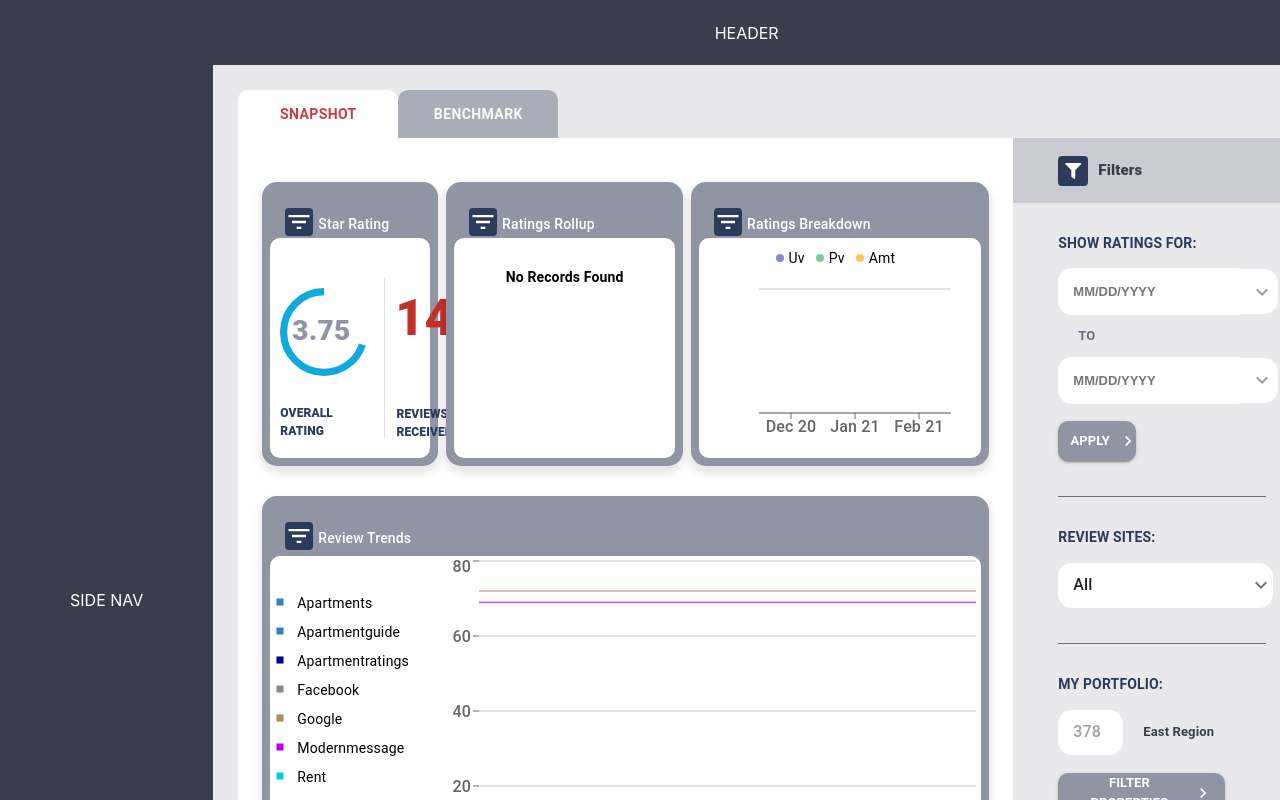
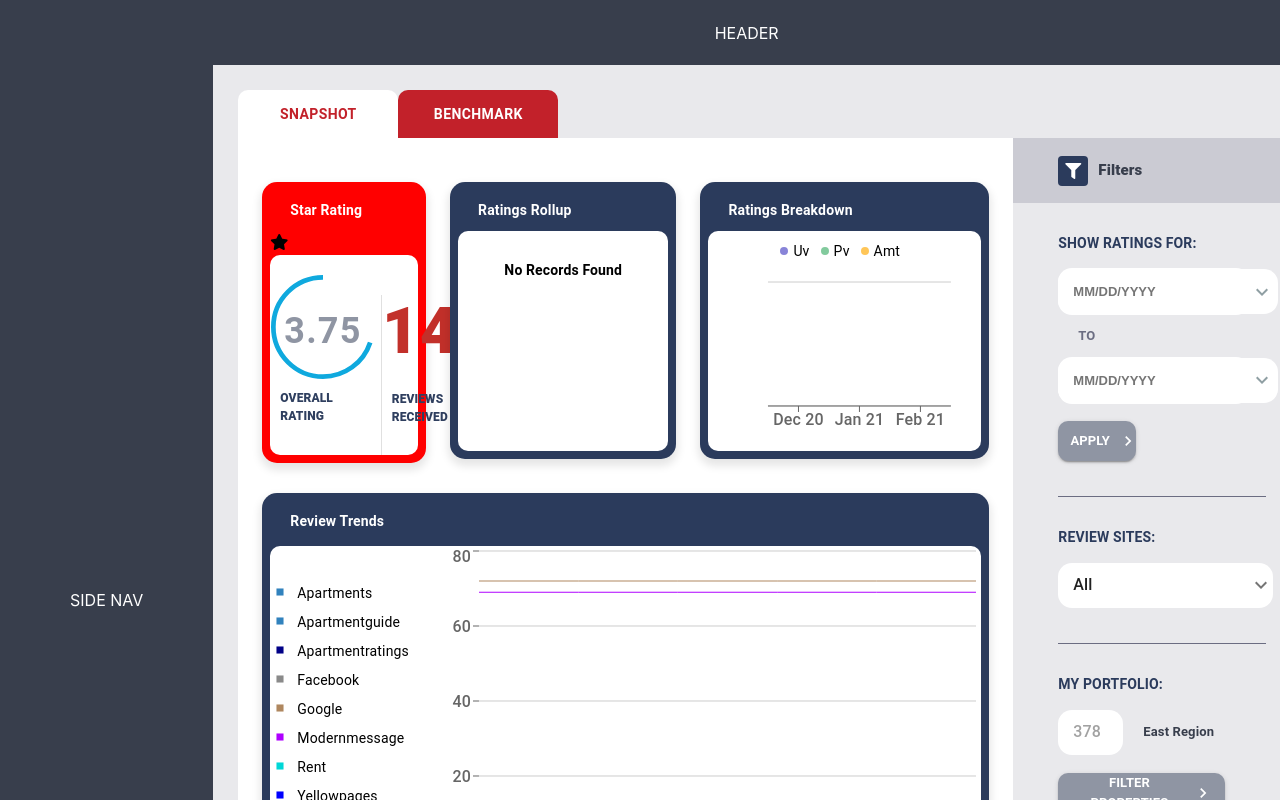
Before and after one commit to tanveerisonline/Ratings-Tracker, a React (Create React App) app: page / in a window 1280 px wide. Shown: the top 800 px of the page. Built offline with nearby package versions, Linux system fonts and the light colour scheme.

Commit message:
Changed star layout

```diff
--- a/src/App.css
+++ b/src/App.css
@@ -35,3 +35,11 @@
   border-bottom: none;
   display: none;
 }
+.fa-star {
+  height: "26px";
+  width: "26px";
+  border-radius: "5px";
+  /*fontSize: "22px", */
+  background-color: "green";
+  color: "#fff";
+}
--- a/src/components/TabContainer.js
+++ b/src/components/TabContainer.js
@@ -57,10 +57,11 @@ const useStyles = makeStyles((theme) => ({
     borderRadius: "10px 10px 0px 0px",
     color: "white",
     fontWeight: "600",
-    backgroundColor: "#8f95a3",
+    opacity: 1,
+    backgroundColor: "#c2212a",
     "&.Mui-selected": {
-      backgroundColor: "white",
-      color: "#c93e46",
+      backgroundColor: "#fff",
+      color: "#c2212a",
     },
   },
 }));
--- a/src/views/ReviewManagement/Components/Layouts/BoxLayout.js
+++ b/src/views/ReviewManagement/Components/Layouts/BoxLayout.js
@@ -1,76 +1,52 @@
-import { Grid, Typography, makeStyles, Box } from "@material-ui/core";
+import { Grid, makeStyles, Box } from "@material-ui/core";
+import { red } from "@material-ui/core/colors";
 import React from "react";
-import FilterListOutlinedIcon from "@material-ui/icons/FilterListOutlined";
 
 const useStyles = makeStyles((theme) => ({
   mainGrid: {
-    // width: "120%",
-    // height: "200px",
-    // border: "1px solid",
     borderRadius: "15px",
+    marginBottom: 10,
+    // color: "red",
+    backgroundColor: "#2b3b5c",
+    padding: "8px",
+    boxShadow: "0 5px 8px 2px rgba(0,0,0,0.1)",
+  },
+  mainGridWhite: {
+    borderRadius: "15px",
+    marginBottom: 10,
+    backgroundColor: "red",
+    padding: "8px",
+    boxShadow: "0 5px 8px 2px rgba(0,0,0,0.1)",
+  },
+  innerTypographyDiv: {
+    // alignItems: "center",
     // borderTopLeftRadius: 10,
     // borderTopRightRadius: 10,
-    // borderBottomLeftRadius: 10,
-    // borderBottomRightRadius: 10,
-    marginBottom: 10,
-    backgroundColor: "#8f95a3",
-    padding: "8px",
-    boxShadow: "0 5px 8px 2px rgba(0,0,0,0.1)",
-    // backgroundColor: "white",
-    // padding: 18,
+    // paddingLeft: 15,
+    // paddingTop: 20,
+    // display: "flex",
   },
-  innerTypographyDiv: {
-    // backgroundColor: "#383E4C",
-    height: 28,
-    alignItems: "center",
-    borderTopLeftRadius: 10,
-    borderTopRightRadius: 10,
-    paddingLeft: 15,
-    paddingTop: 20,
-    display: "flex",
-    // justifyContent: "center",
-    // alignItems: "center",
-  },
-  filtetIcon: {
-    color: "#fff",
-    height: "28px",
-    width: "28px",
-    backgroundColor: "#2b3b5c",
-    borderRadius: "4px",
-    marginRight: "5px",
-    marginBottom: "5px",
-    // padding: "5px",
-    // margin-left: 45px;
-    // height: 28px;
-    // width: 28px;
-    // border-radius: 4px;
-    // color: #fff;
-    // display: flex;
-    // justifyContent: "center",
-    // alignItems: "center",
-    // background-color: #2b3b5c;
-    // padding: 1px;
-  },
+
   dataText: {
     color: "#fff",
     fontSize: 14,
-    // fontWeight: 600,
+    fontWeight: 600,
+    padding: "10px 20px",
   },
 }));
 
 export default function BoxLayout(props) {
   const classes = useStyles();
 
-  const { children, label } = props;
+  const { children, label, white } = props;
 
   return (
-    <Grid className={classes.mainGrid}>
-      {/* <FilterListOutlinedIcon /> */}
+    <Grid className={white ? classes.mainGridWhite : classes.mainGrid}>
       <div className={classes.innerTypographyDiv}>
-        <FilterListOutlinedIcon className={classes.filtetIcon} />
         <Box className={classes.dataText}>{label}</Box>
       </div>
       {children}
     </Grid>
   );
 }
+// {"mode":"full","isActive":false}
--- a/src/views/ReviewManagement/Components/snapshot/Sentiments.js
+++ b/src/views/ReviewManagement/Components/snapshot/RatingsBreakdown.js
@@ -15,7 +15,7 @@ const useStyles = makeStyles((theme) => ({
     marginTop: "7%",
   },
 }));
-export default function Sentiments({ data }) {
+export default function RatingsBreakdown({ data }) {
   const classes = useStyles();
 
   return (
--- a/src/views/ReviewManagement/Components/snapshot/RatingBrakdown.js
+++ b/src/views/ReviewManagement/Components/snapshot/RatingsRollup.js
@@ -29,7 +29,7 @@ const useStyles = makeStyles((theme) => ({
     fontWeight: 700,
   },
 }));
-export default function RatingBreakdown({ ratingBreakdownData }) {
+export default function RatingsRollup({ ratingBreakdownData }) {
   var i = 10;
   const classes = useStyles();
 
--- a/src/views/ReviewManagement/Components/snapshot/StarRating.js
+++ b/src/views/ReviewManagement/Components/snapshot/StarRating.js
@@ -71,7 +71,7 @@
 // }
 
 //
-import { Grid, Typography, makeStyles } from "@material-ui/core";
+import { Grid, Typography, makeStyles, Box } from "@material-ui/core";
 import React from "react";
 import CircularProgress from "@material-ui/core/CircularProgress";
 import Divider from "@material-ui/core/Divider";
@@ -80,8 +80,8 @@ const useStyles = makeStyles((theme) => ({
   paper: {},
   root: {
     display: "flex",
-    height: 220,
-    maxHeight: 230,
+    // height: 220,
+    // maxHeight: 230,
     backgroundColor: "#fff",
     borderRadius: "10px",
     paddingLeft: 10,
@@ -91,17 +91,15 @@ const useStyles = makeStyles((theme) => ({
     display: "flex",
     flexDirection: "column",
     flexWrap: "nowrap",
-    justifyContent: "space-around",
+    justifyContent: "center",
     alignItems: "center",
   },
   rating: {
     display: "flex",
     flexDirection: "column",
     flexWrap: "nowrap",
-    justifyContent: "space-around",
+    justifyContent: "center",
     alignItems: "center",
-    paddingBottom: "10px",
-    paddingTop: "10px",
   },
   percentage: {
     fontSize: 30,
@@ -109,37 +107,34 @@ const useStyles = makeStyles((theme) => ({
     fontWeight: 800,
   },
   rated: {
-    fontSize: 50,
+    fontSize: "64px",
     color: "#c2302a",
     fontWeight: 800,
-    marginTop: "26px",
-    paddingBottom: "36px",
+    marginBottom: "10px",
   },
   overAllRating: {
-    color: "#2b3b5c",
+    color: "#2f3f5f",
     fontSize: 12,
     fontWeight: 800,
     marginBottom: "10px",
-    paddingRight: "20px",
+    // paddingRight: "20px",
     // display: "flex",
   },
   reviews: {
-    color: "#2b3b5c",
+    color: "#2f3f5f",
     fontSize: 12,
     fontWeight: 800,
   },
   progressBar: {
     // backgroundColor: "red",
     color: "#0fa9de",
+    marginBottom: "10px",
     // transform: "rotate(180deg)",
   },
   rate: {
-    fontSize: "28px",
-    fontWeight: "800",
+    fontSize: "36px",
+    fontWeight: "600",
     color: "#8f95a3",
-    position: "relative",
-    top: "64px",
-    left: "12px",
   },
   divider: {
     marginTop: "40px",
@@ -161,20 +156,44 @@ export default function StarRating({ StarRatingData }) {
     };
   }, []);
 
+  function CircularProgressWithLabel() {
+    return (
+      <Box position="relative" display="inline-flex">
+        <CircularProgress
+          variant="determinate"
+          value={progress}
+          size="6.5rem"
+          className={classes.progressBar}
+          thickness="2"
+        />
+        <Box
+          top={0}
+          left={0}
+          bottom={0}
+          right={0}
+          position="absolute"
+          display="flex"
+          alignItems="center"
+          justifyContent="center"
+        >
+          <Typography
+            variant="caption"
+            component="div"
+            // color="textSecondary"
+            className={classes.rate}
+          >
+            3.75
+          </Typography>
+        </Box>
+      </Box>
+    );
+  }
+
   return (
     <Grid xs={12} className={classes.root}>
       <Grid xs={8} className={classes.percent}>
-        <Typography className={classes.percentage}>
-          <Typography className={classes.rate}>3.75</Typography>
-          <CircularProgress
-            variant="determinate"
-            value={progress}
-            size="5.5rem"
-            className={classes.progressBar}
-          />
-        </Typography>
+        <CircularProgressWithLabel />
         <Typography className={classes.overAllRating}>
-          {" "}
           OVERALL RATING
         </Typography>
       </Grid>
@@ -191,3 +210,4 @@ export default function StarRating({ StarRatingData }) {
     </Grid>
   );
 }
+// {"mode":"full","isActive":false}
--- a/src/views/ReviewManagement/Components/snapshot/index.js
+++ b/src/views/ReviewManagement/Components/snapshot/index.js
@@ -1,12 +1,15 @@
 import React, { useState } from "react";
 import StarRating from "./StarRating";
-import RatingBreakdown from "./RatingBrakdown";
-import Sentiments from "./Sentiments";
+import RatingBreakdown from "./RatingsRollup";
+import Sentiments from "./RatingsBreakdown";
 import { Box, Divider, Grid } from "@material-ui/core";
 import { makeStyles } from "@material-ui/core/styles";
 import ReviewTrend from "views/ReviewManagement/Components/snapshot/ReviewTrend";
 import BoxLayout from "views/ReviewManagement/Components/Layouts/BoxLayout";
 import FilterListOutlinedIcon from "@material-ui/icons/FilterListOutlined";
+import RatingsRollup from "./RatingsRollup";
+import RatingsBreakdown from "./RatingsBreakdown";
+import StarRateRoundedIcon from "@material-ui/icons/StarRateRounded";
 
 const useStyles = makeStyles((theme) => ({
   root: {
@@ -14,8 +17,16 @@ const useStyles = makeStyles((theme) => ({
     marginTop: 20,
   },
   starRating: {
-    color: "red",
+    color: "pink",
   },
+  // fa-star: {
+  // height: "26px",
+  // width: "26px",
+  // borderRadius: "5px",
+  // // fontSize: "22px",
+  // backgroundColor: "green",
+  // color: "#fff",
+  // },
 }));
 export default function Index({
   GroupByData,
@@ -36,21 +47,27 @@ export default function Index({
       {/* <Divider /> */}
       <div className={classes.root}>
         {/* <div className={classes.starRating}> */}
-        <Grid item container spacing={1}>
+        <Grid item container spacing={3}>
           <Grid item xs={3}>
-            <BoxLayout label="Star Rating">
+            <BoxLayout
+              className={classes.starRating}
+              label="Star Rating"
+              white={true}
+            >
+              {/* <StarRateRoundedIcon className={classes.star} /> */}
+              <i className="fas fa-star"></i>
               <StarRating />
             </BoxLayout>
           </Grid>
 
           <Grid item xs={4}>
             <BoxLayout label="Ratings Rollup">
-              <RatingBreakdown />
+              <RatingsRollup />
             </BoxLayout>
           </Grid>
           <Grid item xs={5}>
             <BoxLayout label="Ratings Breakdown">
-              <Sentiments />
+              <RatingsBreakdown />
             </BoxLayout>
           </Grid>
         </Grid>
@@ -63,3 +80,4 @@ export default function Index({
     </Grid>
   );
 }
+// {"mode":"full","isActive":false}
```
